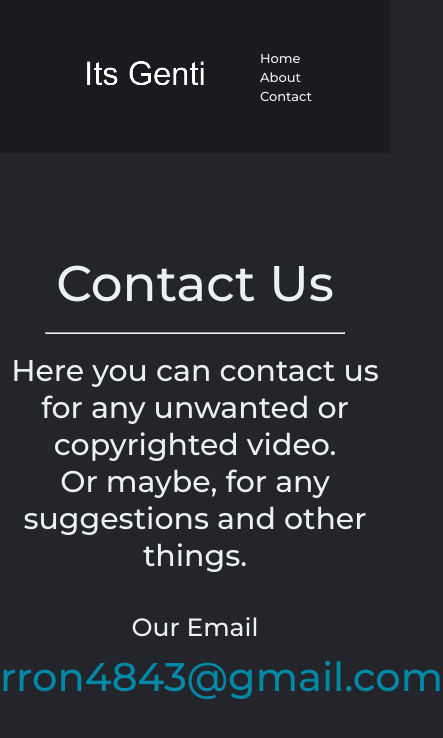
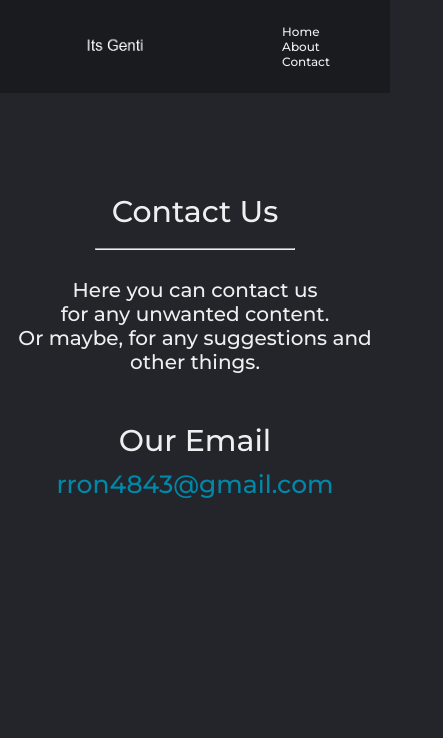
Before and after one commit to TheRonDev/ItsGenti, a plain HTML site: page contact.html in a window 390 px wide. Shown: the whole page, 443 px wide, since content can reach past the window. Drawn offline with Linux system fonts and the light colour scheme.

Commit message:
Add files via upload

```diff
--- a/aboutsheet.css
+++ b/aboutsheet.css
@@ -5,6 +5,11 @@
     margin: 0;
     padding: 0;
     background-color: #24252A;
+    scroll-behavior: smooth;
+}
+
+html {
+    scroll-behavior: smooth;
 }
 
 li, a {
--- a/contact.html
+++ b/contact.html
@@ -22,11 +22,11 @@
     <main class="last">
         <h1>Contact Us</h1>
         <br>
-        <hr>
+        <hr class="hr">
         <br>
         <p>
             Here you can contact us<br>
-            for any unwanted or copyrighted video.<br>
+            for any unwanted content.<br>
             Or maybe, for any suggestions and other things.
         </p>
         <br>
--- a/contactsheet.css
+++ b/contactsheet.css
@@ -5,6 +5,11 @@
     margin: 0;
     padding: 0;
     background-color: #24252A;
+    scroll-behavior: smooth;
+}
+
+html {
+    scroll-behavior: smooth;
 }
 
 li, a {
@@ -99,13 +104,194 @@ a:hover,a.activated {
 
 
 
-@media (max-width: 952px) {
-    .logo {
-        font-size: 30px;
-        padding-left: 50px;
+@media (max-width: 1024px) {
+    li, a {
+        font-family: "Montserrat", sans-serif;
+        font-weight: 500;
+        font-size: 12px;
+        color: #edf0f1;
+        text-decoration: none;
+        background-color: rgb(26, 27, 31);
     }
 
-    nav ul li a {
-        font-size: 13px;
+    .nav__links li {
+        display: block;
+    }
+
+    a:hover,a.activated {
+        background: none;
+        color: #0082e6;
+        transition: none;
+        font-size: 12px;
+    }
+
+    header {
+        padding: 5px;
+    }
+
+    .logo {
+        width: 130px;
+        padding-left: 60px;
+    }
+
+    .last h1 {
+    font-family: "Montserrat", sans-serif;
+    font-weight: 500;
+    font-size: 40px;
+    color: #edf0f1;
+    }
+
+
+    .last p {
+        font-family: "Montserrat", sans-serif;
+        font-weight: 500;
+        font-size: 30px;
+        color: #edf0f1;
+    }
+
+    .last h2 {
+        font-family: "Montserrat", sans-serif;
+        font-weight: 500;
+        font-size: 45px;
+        color: #edf0f1;
+        padding-top: 20px;
+    }
+
+    .last h3 {
+        font-family: "Montserrat", sans-serif;
+        font-weight: 500;
+        font-size: 40px;
+        color: #0088a9;
+        padding-top: 10px;
+    }
+
+}
+
+
+
+
+
+@media (max-width: 768px) {
+    li, a {
+        font-family: "Montserrat", sans-serif;
+        font-weight: 500;
+        font-size: 12px;
+        color: #edf0f1;
+        text-decoration: none;
+        background-color: rgb(26, 27, 31);
+    }
+
+    .nav__links li {
+        display: block;
+    }
+
+    a:hover,a.activated {
+        background: none;
+        color: #0082e6;
+        transition: none;
+        font-size: 12px;
+    }
+
+    header {
+        padding: 5px;
+    }
+
+    .logo {
+        width: 130px;
+        padding-left: 60px;
+    }
+
+    .last h1 {
+        font-family: "Montserrat", sans-serif;
+        font-weight: 500;
+        font-size: 30px;
+        color: #edf0f1;
+        }
+
+
+    .hr {
+        width: 200px;
+    }
+
+
+    .last p {
+        font-family: "Montserrat", sans-serif;
+        font-weight: 500;
+        font-size: 25px;
+        color: #edf0f1;
+    }
+
+    .last h2 {
+        font-family: "Montserrat", sans-serif;
+        font-weight: 500;
+        font-size: 40px;
+        color: #edf0f1;
+        padding-top: 20px;
+    }
+
+    .last h3 {
+        font-family: "Montserrat", sans-serif;
+        font-weight: 500;
+        font-size: 35px;
+        color: #0088a9;
+        padding-top: 10px;
+    }
+
+
+}
+
+@media (max-width: 414px) {
+    li, a {
+        font-family: "Montserrat", sans-serif;
+        font-weight: 500;
+        font-size: 12px;
+        color: #edf0f1;
+        text-decoration: none;
+        background-color: rgb(26, 27, 31);
+    }
+
+    .nav__links li {
+        display: block;
+    }
+
+    a:hover,a.activated {
+        background: none;
+        color: #0082e6;
+        transition: none;
+        font-size: 12px;
+    }
+
+    header {
+        padding: 5px;
+    }
+
+    .logo {
+        width: 130px;
+        padding-left: 60px;
+    }
+
+
+    .last p {
+        font-family: "Montserrat", sans-serif;
+        font-weight: 500;
+        font-size: 20px;
+        color: #edf0f1;
+        padding: 10px;
+    }
+
+    .last h2 {
+        font-family: "Montserrat", sans-serif;
+        font-weight: 500;
+        font-size: 30px;
+        color: #edf0f1;
+        padding-top: 20px;
+    }
+
+    .last h3 {
+        font-family: "Montserrat", sans-serif;
+        font-weight: 500;
+        font-size: 25px;
+        color: #0088a9;
+        padding-top: 10px;
     }
 }
--- a/style.css
+++ b/style.css
@@ -5,6 +5,11 @@
     margin: 0;
     padding: 0;
     background-color: #24252A;
+    scroll-behavior: smooth;
+}
+
+html {
+    scroll-behavior: smooth;
 }
 
 
```
